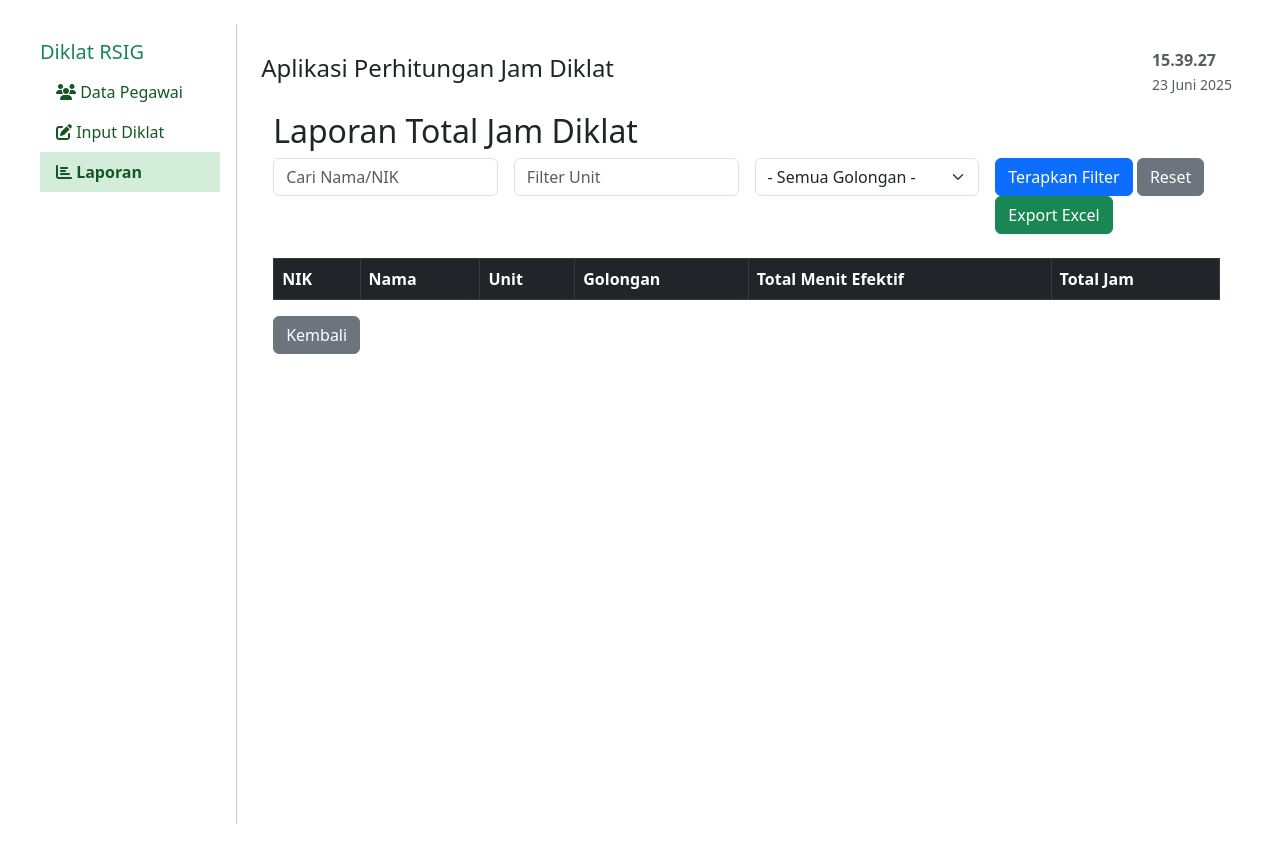
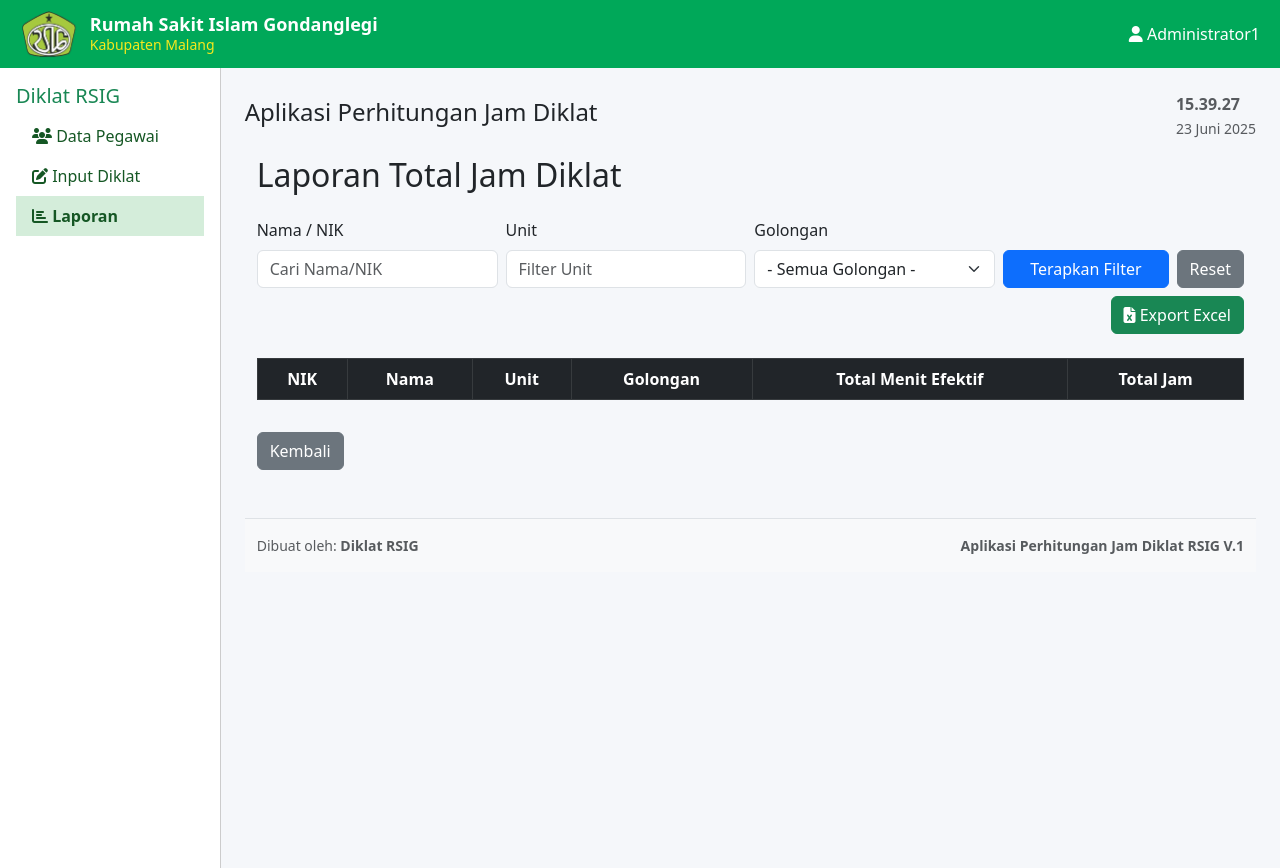
Before and after one commit to uwaisalqorni/diklatrsig, a PHP site: page /laporan.php in a window 1280 px wide. Before the commit the page ends 824 px from the top, so only its background shows below. Run offline with PHP 8.4, Linux system fonts and the light colour scheme; data that the repository does not hold is empty.

Commit message:
add fitur edit, tampilan dan laporan

```diff
--- a/laporan.php
+++ b/laporan.php
@@ -8,37 +8,39 @@ $filter_nama = $_GET['nama'] ?? '';
 $filter_unit = $_GET['unit'] ?? '';
 $filter_gol = $_GET['golongan'] ?? '';
 ?>
-<!DOCTYPE html>
-<html>
-<head>
-    <title>Laporan Jam Diklat</title>
-    <link href="https://cdn.jsdelivr.net/npm/bootstrap@5.3.0/dist/css/bootstrap.min.css" rel="stylesheet">
-</head>
-<body class="p-4">
 <div class="container">
-        <h2>Laporan Total Jam Diklat</h2>
-        <form method="get" class="row g-3 mb-4">
+    <h2 class="mb-4">Laporan Total Jam Diklat</h2>
+
+    <form method="get" class="row g-2 align-items-end mb-4">
         <div class="col-md-3">
+            <label class="form-label">Nama / NIK</label>
             <input type="text" name="nama" class="form-control" placeholder="Cari Nama/NIK" value="<?= htmlspecialchars($filter_nama) ?>">
         </div>
         <div class="col-md-3">
+            <label class="form-label">Unit</label>
             <input type="text" name="unit" class="form-control" placeholder="Filter Unit" value="<?= htmlspecialchars($filter_unit) ?>">
         </div>
         <div class="col-md-3">
+            <label class="form-label">Golongan</label>
             <select name="golongan" class="form-select">
                 <option value="">- Semua Golongan -</option>
                 <option value="medis" <?= $filter_gol == 'medis' ? 'selected' : '' ?>>Medis</option>
                 <option value="non-medis" <?= $filter_gol == 'non-medis' ? 'selected' : '' ?>>Non-Medis</option>
             </select>
         </div>
-            <div class="col-md-3">
-                <button type="submit" class="btn btn-primary">Terapkan Filter</button>
+        <div class="col-md-3 d-flex gap-2">
+            <button type="submit" class="btn btn-primary w-100">Terapkan Filter</button>
             <a href="laporan.php" class="btn btn-secondary">Reset</a>
-                <a href="export_excel.php?nama=<?= urlencode($filter_nama) ?>&unit=<?= urlencode($filter_unit) ?>&golongan=<?= urlencode($filter_gol) ?>" class="btn btn-success">Export Excel</a>
+        </div>
+        <div class="col-md-12 mt-2 text-end">
+            <a href="export_excel.php?nama=<?= urlencode($filter_nama) ?>&unit=<?= urlencode($filter_unit) ?>&golongan=<?= urlencode($filter_gol) ?>" class="btn btn-success">
+                <i class="fas fa-file-excel"></i> Export Excel
+            </a>
         </div>
     </form>
 
-        <table class="table table-bordered table-striped mt-3">
+    <div class="table-responsive">
+        <table class="table table-bordered table-striped align-middle text-center">
             <thead class="table-dark">
                 <tr>
                     <th>NIK</th>
@@ -88,8 +90,8 @@ $filter_gol = $_GET['golongan'] ?? '';
                 ?>
             </tbody>
         </table>
-        <a href="index.php" class="btn btn-secondary">Kembali</a>
     </div>
-</body>
-</html>
+
+    <a href="index.php" class="btn btn-secondary mt-3">Kembali</a>
+</div>
 <?php include 'layout/footer.php'; ?>
--- a/layout/footer.php
+++ b/layout/footer.php
@@ -1,4 +1,8 @@
-</div> <!-- Tutup .flex-fill -->
-</div> <!-- Tutup .d-flex -->
+<footer class="mt-5 py-3 border-top bg-light">
+  <div class="container d-flex justify-content-between small">
+    <span class="text-muted">Dibuat oleh: <strong>Diklat RSIG</strong></span>
+    <span class="text-muted"><strong>Aplikasi Perhitungan Jam Diklat RSIG V.1</strong></span>
+  </div>
+</footer>
 </body>
 </html>
--- a/layout/header.php
+++ b/layout/header.php
@@ -3,7 +3,7 @@
 <head>
   <meta charset="UTF-8">
   <meta name="viewport" content="width=device-width, initial-scale=1.0">
-  <title>Aplikasi Diklat</title>
+  <title>Aplikasi Diklat RSIG</title>
   <link href="https://cdn.jsdelivr.net/npm/bootstrap@5.3.0/dist/css/bootstrap.min.css" rel="stylesheet">
   <link rel="stylesheet" href="https://cdnjs.cloudflare.com/ajax/libs/font-awesome/6.5.0/css/all.min.css">
   <style>
@@ -12,9 +12,48 @@
     .sidebar .nav-link { color: #155724; }
     .sidebar .nav-link.active, .sidebar .nav-link:hover { background-color: #d4edda; font-weight: bold; }
     .card-icon { font-size: 2rem; }
+    .top-header {
+      background-color: #00a859;
+      color: white;
+      padding: 10px 20px;
+      display: flex;
+      justify-content: space-between;
+      align-items: center;
+    }
+    .top-header img {
+      height: 48px;
+      margin-right: 10px;
+    }
+    .top-header .left {
+      display: flex;
+      align-items: center;
+    }
+    .top-header .left .title {
+      line-height: 1.2;
+    }
+    .top-header .left .title strong {
+      font-size: 18px;
+    }
+    .top-header .left .title small {
+      font-size: 14px;
+      color: #f7e91c;
+    }
   </style>
 </head>
 <body>
+<div class="top-header">
+  <div class="left">
+    <img src="assets/logo_rs.png" alt="Logo RSIG">
+    <div class="title">
+      <strong>Rumah Sakit Islam <span style="font-weight:bold;">Gondanglegi</span></strong><br>
+      <small>Kabupaten Malang</small>
+    </div>
+  </div>
+  <div class="right">
+    <i class="fa fa-user"></i> Administrator1
+  </div>
+</div>
+
 <div class="d-flex">
   <!-- Sidebar -->
   <div class="sidebar p-3">
```
Also changed, not shown: edit_pegawai.php (added, +76 -0 lines), index.php (+46 -16 lines), assets/logo_rs.png (added). Lines whose indentation alone changed are shown as unchanged.
